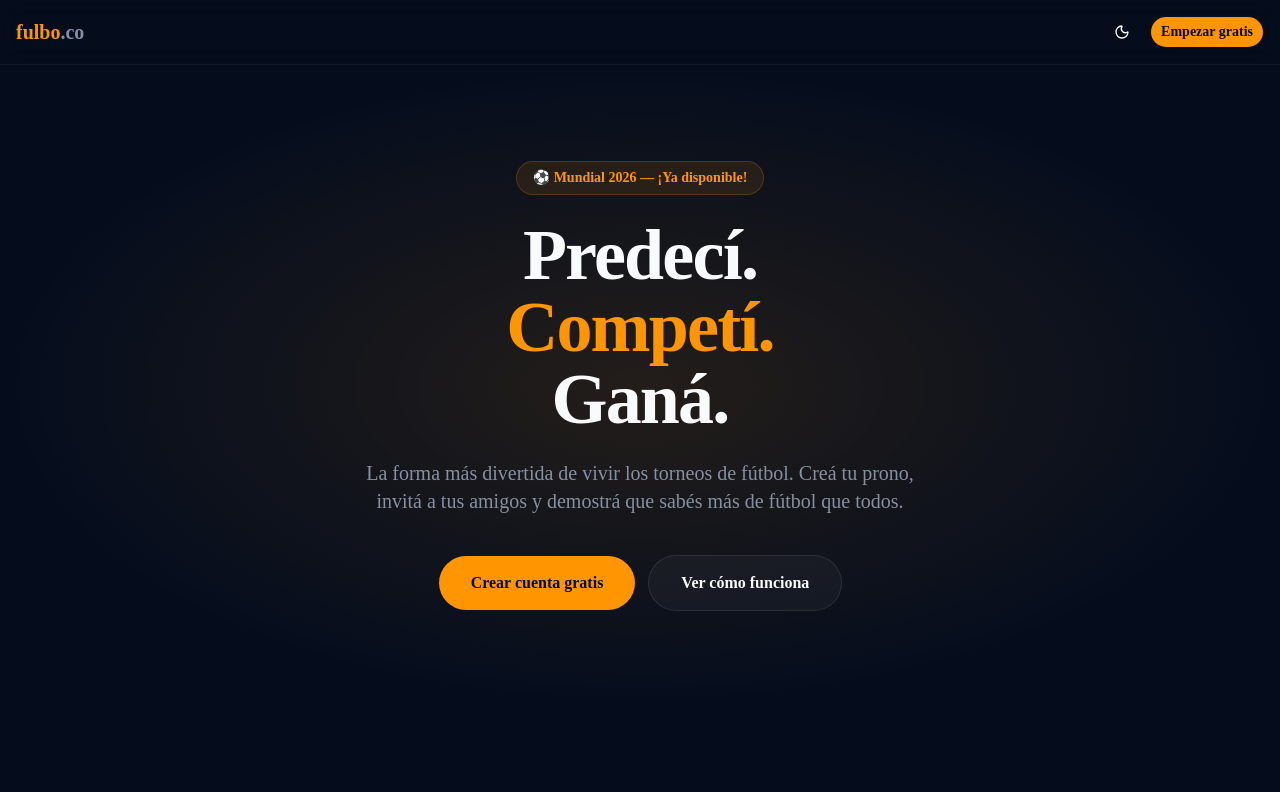
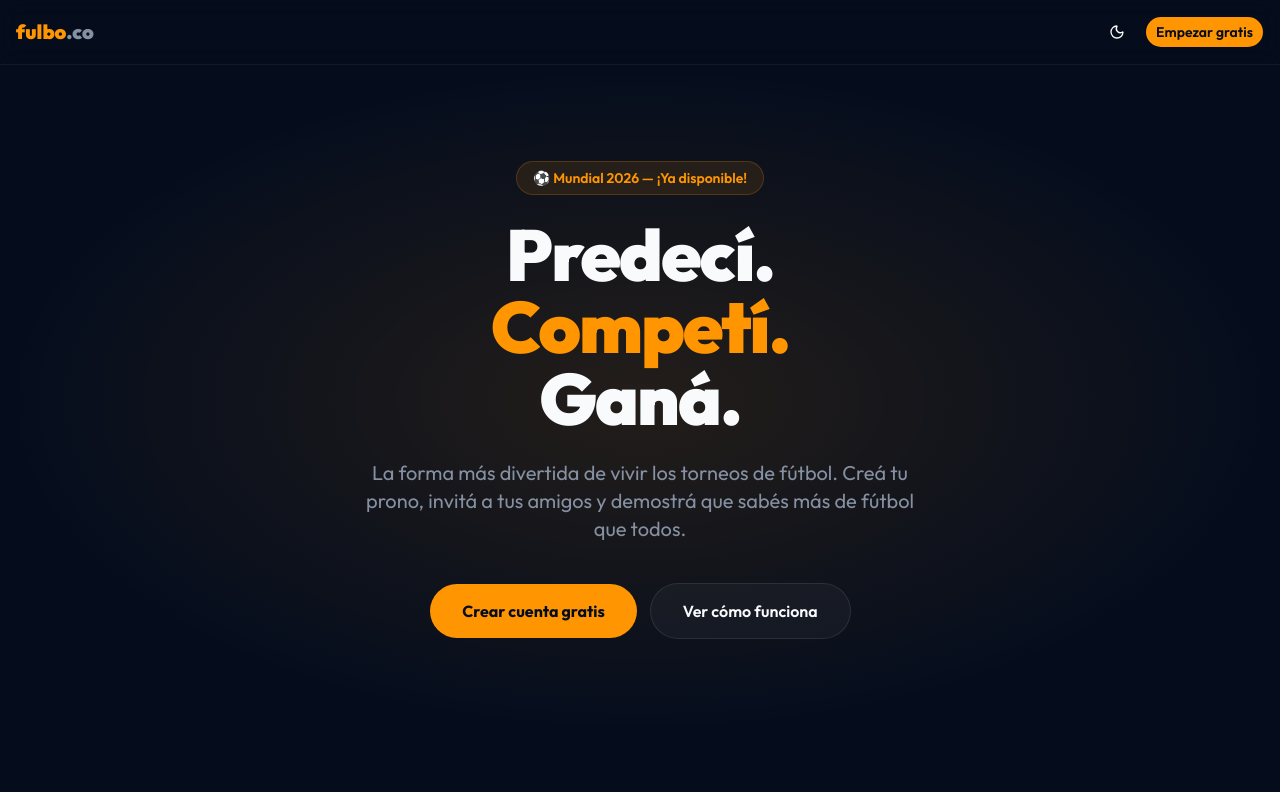
Before and after one commit to SorroLabs/fulbo, a Next.js app: page / in a window 1280 px wide. Shown: the top 792 px of the page. Built offline with nearby package versions, Linux system fonts and the light colour scheme.

Commit message:
feat: switch to Outfit font

```diff
--- a/src/app/layout.tsx
+++ b/src/app/layout.tsx
@@ -1,17 +1,13 @@
 import type { Metadata, Viewport } from "next"
-import { Geist, Geist_Mono } from "next/font/google"
+import { Outfit } from "next/font/google"
 import "./globals.css"
 import { ThemeProvider } from "@/components/theme-provider"
 import { Toaster } from "@/components/ui/sonner"
 
-const geistSans = Geist({
-  variable: "--font-geist-sans",
+const outfit = Outfit({
+  variable: "--font-sans",
   subsets: ["latin"],
-})
-
-const geistMono = Geist_Mono({
-  variable: "--font-geist-mono",
-  subsets: ["latin"],
+  weight: ["300", "400", "500", "600", "700", "800", "900"],
 })
 
 export const metadata: Metadata = {
@@ -33,7 +29,7 @@ export default function RootLayout({
   children: React.ReactNode
 }>) {
   return (
-    <html lang="es" suppressHydrationWarning className={`${geistSans.variable} ${geistMono.variable} h-full antialiased`}>
+    <html lang="es" suppressHydrationWarning className={`${outfit.variable} h-full antialiased`}>
       <body className="min-h-full flex flex-col">
         <ThemeProvider attribute="class" defaultTheme="dark" disableTransitionOnChange>
           {children}
```
